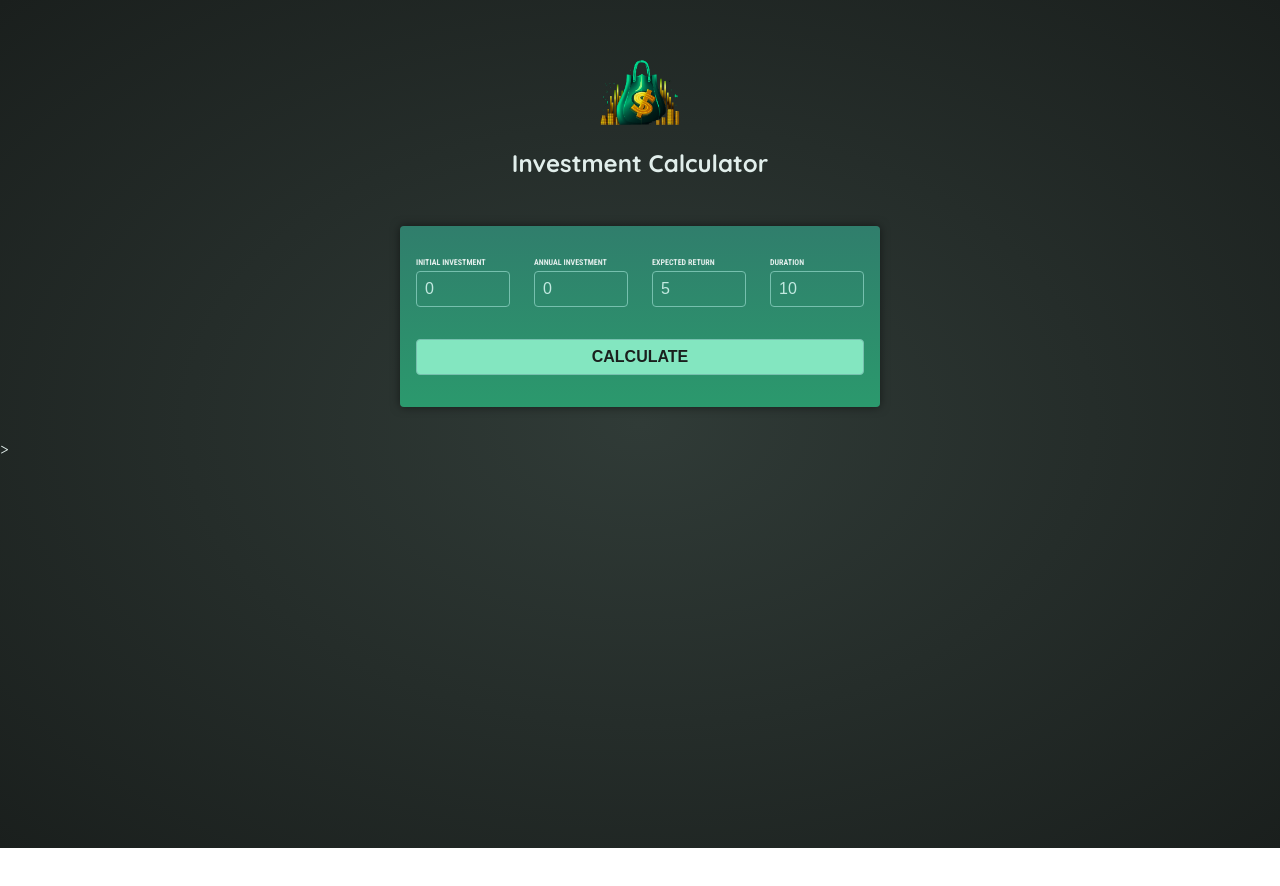
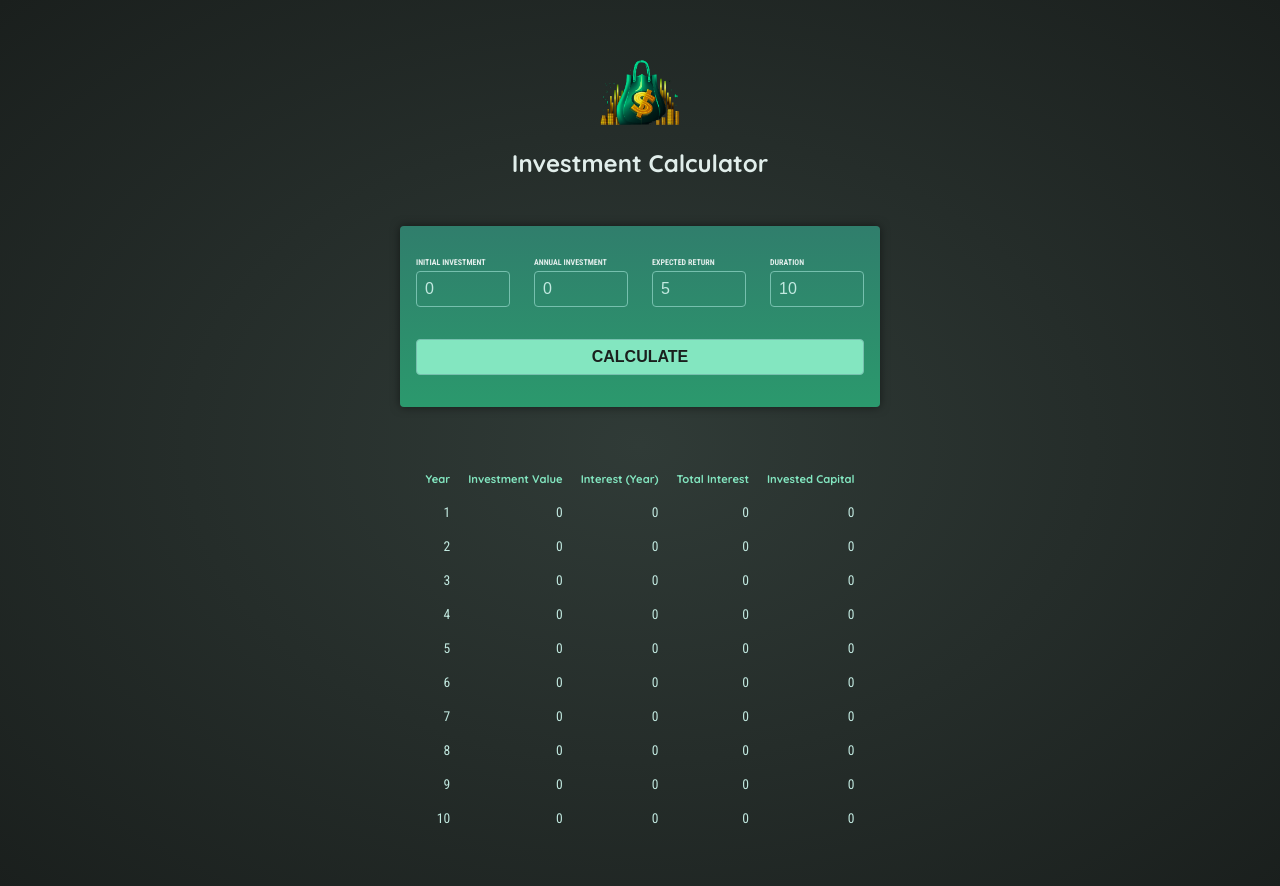
Before and after one commit to RaamTechLead-DSAI/Angular-Investment-Calculator, an Angular app: page / in a window 1280 px wide. Both pictures are taken after a click on the button "CALCULATE". Shown: the top 886 px of the page. Before the commit the page ends 848 px from the top, so only its background shows below. Built offline with nearby package versions, Linux system fonts and the light colour scheme.

Commit message:
Implemented dynamic table output

```diff
--- a/src/app/app.component.html
+++ b/src/app/app.component.html
@@ -1,2 +1,3 @@
 <app-header />
 <app-user-input (calculate)="onCalculateInvestmentResults($event)" />
+<app-investment-results [results] ="resultsData"/>
--- a/src/app/app.component.ts
+++ b/src/app/app.component.ts
@@ -2,15 +2,25 @@
 import { HeaderComponent } from './header/header.component';
 import { UserInputComponent } from "./user-input/user-input.component";
 import type { InvestmentInput } from './investment-input.model';
+import { InvestmentResultsComponent } from "./investment-results/investment-results.component";
 
 @Component({
   selector: 'app-root',
   standalone: true,
-  imports: [HeaderComponent, UserInputComponent],
+  imports: [HeaderComponent, UserInputComponent, InvestmentResultsComponent],
   templateUrl: './app.component.html',
 })
 
 export class AppComponent {
+  resultsData ?: {
+    year: number;
+      interest: number;
+      valueEndOfYear: number;
+      annualInvestment: number;
+      totalInterest: number;
+      totalAmountInvested: number;
+  }[];
+
   onCalculateInvestmentResults(data: InvestmentInput) {
 
     const { initialInvestment, duration, expectedReturn, annualInvestment } = data;
@@ -33,6 +43,6 @@
     });
   }
 
-  console.log(annualData);
+  this.resultsData = annualData;
 }
 }
--- /dev/null
+++ b/src/app/investment-results/investment-results.component.css
@@ -0,0 +1,19 @@
+table {
+  max-width: 50rem;
+  margin: 2rem auto;
+  padding: 1rem;
+  table-layout: fixed;
+  border-spacing: 1rem;
+  text-align: right;
+}
+
+table thead {
+  font-size: 0.7rem;
+  color: #83e6c0;
+}
+
+table tbody {
+  font-family: "Roboto Condensed", sans-serif;
+  font-size: 0.85rem;
+  color: #c2e9e0;
+}
--- /dev/null
+++ b/src/app/investment-results/investment-results.component.html
@@ -0,0 +1,26 @@
+@if (!results) {
+    <p class="center">Please enter some values and press "Calculate"</p>
+} @else {
+    <table>
+        <thead>
+            <tr>
+                <th>Year</th>
+                <th>Investment Value</th>
+                <th>Interest (Year)</th>
+                <th>Total Interest</th>
+                <th>Invested Capital</th>
+            </tr>
+        </thead>
+        <tbody>
+            @for (result of results; track result.year) {
+                <tr>
+                    <td>{{ result.year }}</td>
+                    <td>{{ result.valueEndOfYear }}</td>
+                    <td>{{ result.interest }}</td>
+                    <td>{{ result.totalInterest }}</td>
+                    <td>{{ result.totalAmountInvested }}</td>
+                </tr>
+            }
+        </tbody>
+    </table>
+}
--- a/src/app/user-input/user-input.component.html
+++ b/src/app/user-input/user-input.component.html
@@ -40,4 +40,4 @@
         <p>
             <button>Calculate</button>
         </p>
-</form>>
+</form>
```
Also changed, not shown: src/app/investment-results/investment-results.component.ts (added, +20 -0 lines), 1 other file (tests, documents, lock files or other folders).
